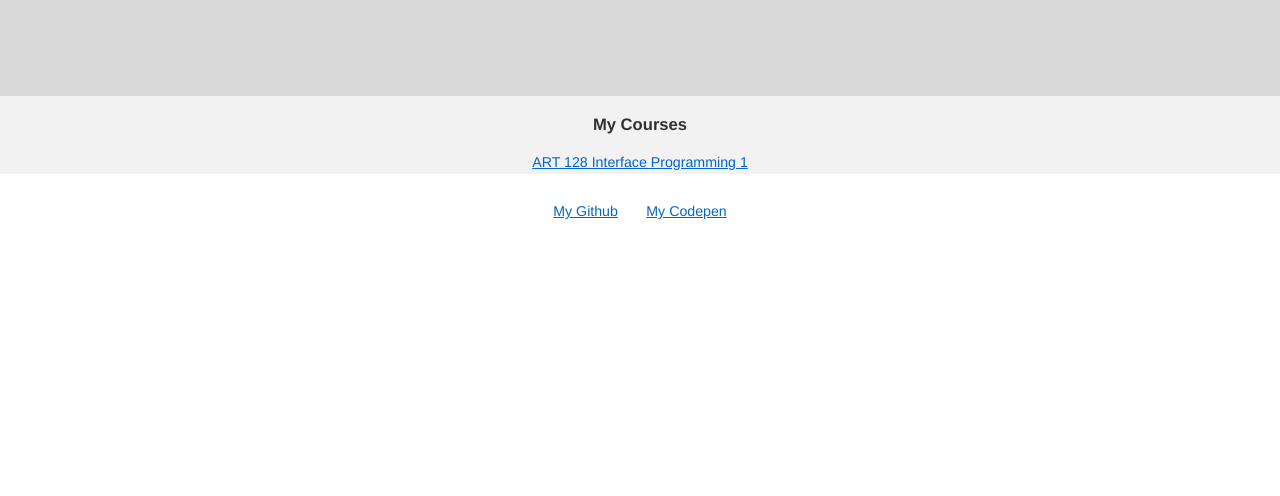
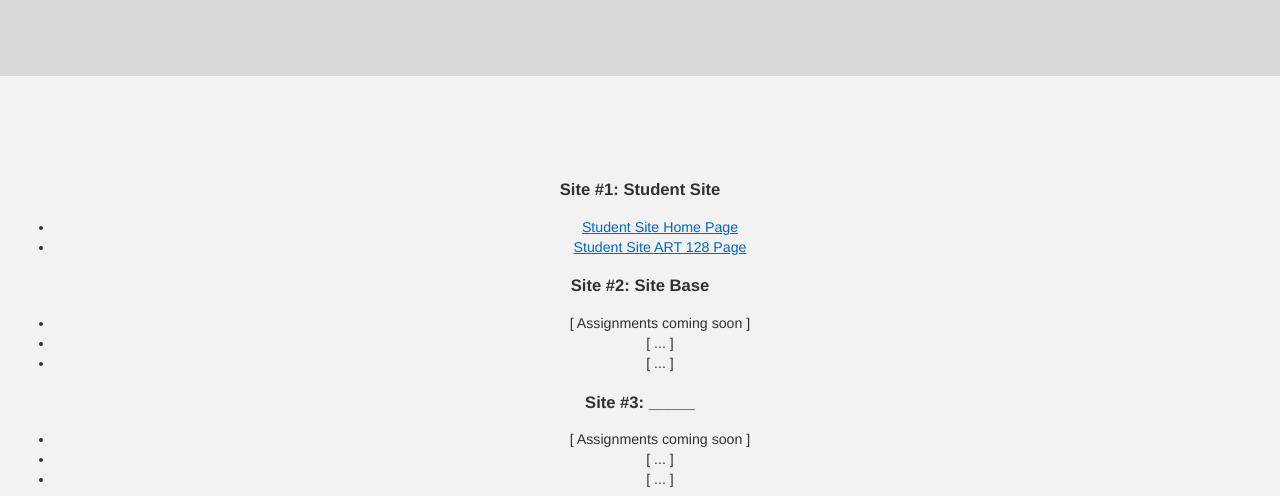
Before and after one commit to anthoni-art/studentsite, a plain HTML site: page art128/index.html in a window 1280 px wide. Shown: the part 304-800 px from the top of the page. Drawn offline with Linux system fonts and the light colour scheme; files that its build step writes are made by us from their sources.

Commit message:
Added to html

```diff
--- a/art128/index.html
+++ b/art128/index.html
@@ -4,34 +4,60 @@
     <meta charset="UTF-8" />
     <title>Anthony Nishimura | ART 128</title>
     <meta name="description" content="This is my Student Website." />
-    <meta name="viewport" conetnet="width=device-width, initial-scale=1" /> q
+    <meta name="viewport" conetnet="width=device-width, initial-scale=1" />
     <meta http-equiv="X-UA-Compatible" content="ie=edge" />
-    <link href="css/style.css" rel="stylesheet" type="text/css" />
+    <link href="../css/style.css" rel="stylesheet" type="text/css" />
 </head>
 
 <body class="page-sub">
 
     <header>
             <div class="site-id">
-                <h1><a href="index.html">AN</a></h1>
+                <h1><a href="../index.html">AN</a></h1>
             </div>
             <nav class="site-nav">
                 <ul>
-                    <li><a href="art128/index.html">ART 128</a></li>
-                    <li><a href="notes/index.html">Notes</a></li>
+                    <li><a href="index.html">ART 128</a></li>
+                    <li><a href="../notes/index.html">Notes</a></li>
                 </ul>
             </nav>
     </header>
+
     <main>
+
         <section class="hero">
             <h2>ART 128</h2>
             <p>Interface Programming</p>
         </section>
-        <section class="courses">
-        <h3>My Courses</h3>
-        <ul>
-           <li><a href="art128/index.html">ART 128 Interface Programming 1</a></li>
-        </ul>
+
+        <section class="coursework">
+
+            <div class="projects">
+                <h3>Site #1: Student Site</h3>
+                <ul>
+                    <li><a href="../index.html">Student Site Home Page</a></li>
+                   <li><a href="index.html">Student Site ART 128 Page</a></li>
+                </ul>
+            </div>
+
+            <div class="projects">
+                <h3>Site #2: Site Base</h3>
+                <ul>
+                    <li>[ Assignments coming soon ]</li>
+                    <li>[ ... ]</li>
+                    <li>[ ... ]</li>
+                </ul>
+            </div>
+
+            <div class="projects">
+                <h3>Site #3: _____</h3>
+                <ul>
+                    <li>[ Assignments coming soon ]</li>
+                    <li>[ ... ]</li>
+                    <li>[ ... ]</li>
+                </ul>
+            </div>
+
         </section>
     </main>
 
--- a/css/style.css
+++ b/css/style.css
@@ -88,15 +88,9 @@ main {
     margin: 1em auto;
 }
 
-/* SUB PAGES */
-.page-sub .hero {
-    background-color:rgba(0, 0, 0, 0.1);
-    color: rgba(0, 0, 0, 0.8);
-}
-
 /* COURSES SECTION */
 .course {
-    padding: 6wm 1em;
+    padding: 6em 1em;
     display: grid;
     justify-content: center
 }
@@ -137,6 +131,16 @@ footer {
     padding: 1em;
 }
 
+/* STYLING FOR SUB PAGES */
+.page-sub .hero {
+    background-color:rgba(0, 0, 0, 0.1);
+    color: rgba(0, 0, 0, 0.8);
+}
+
+/* COURSE WORK SECTION */
+.coursework {
+    padding: 6em 1em;
+}
 /* FOR DEV PURPOSES */
 /* body * {
     background-color: rgba(0,0,0,.05) !important;
```
